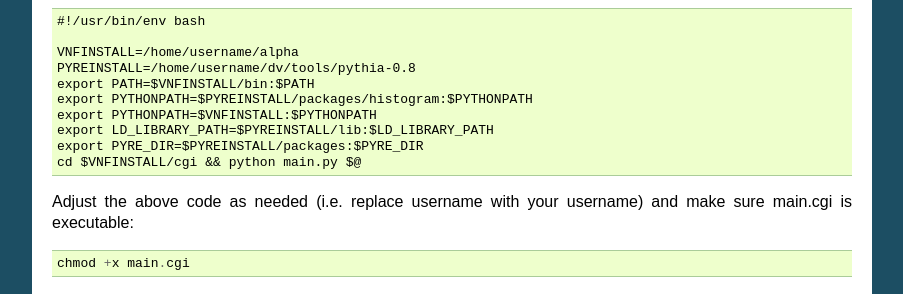
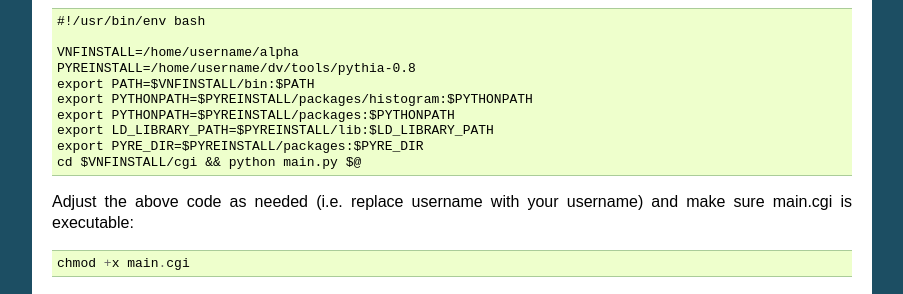
Before and after one commit to danse-inelastic/pyre, a Sphinx documentation site: the page built from docs/VNFinstallguide.rst, in a window 1280 px wide and 900 px high, scrolled down 4461 px. Shown: the part 246-540 px from the top of the window, without its empty margins (198-1101 px from the left). Built offline with Sphinx 7.4.7, drawn with Linux system fonts in a browser that asks for light colours; formulas are drawn with MathJax 3.

Commit message:
Fixing a mistake on the VNF installation instructions

```diff
--- a/docs/VNFinstallguide.rst
+++ b/docs/VNFinstallguide.rst
@@ -236,7 +236,7 @@ Make a simple CGI (main.cgi) that sets up enviromental variables and also calls
         PYREINSTALL=/home/username/dv/tools/pythia-0.8
 	export PATH=$VNFINSTALL/bin:$PATH
 	export PYTHONPATH=$PYREINSTALL/packages/histogram:$PYTHONPATH
-	export PYTHONPATH=$VNFINSTALL:$PYTHONPATH
+	export PYTHONPATH=$PYREINSTALL/packages:$PYTHONPATH
 	export LD_LIBRARY_PATH=$PYREINSTALL/lib:$LD_LIBRARY_PATH
 	export PYRE_DIR=$PYREINSTALL/packages:$PYRE_DIR
 	cd $VNFINSTALL/cgi && python main.py $@
```
